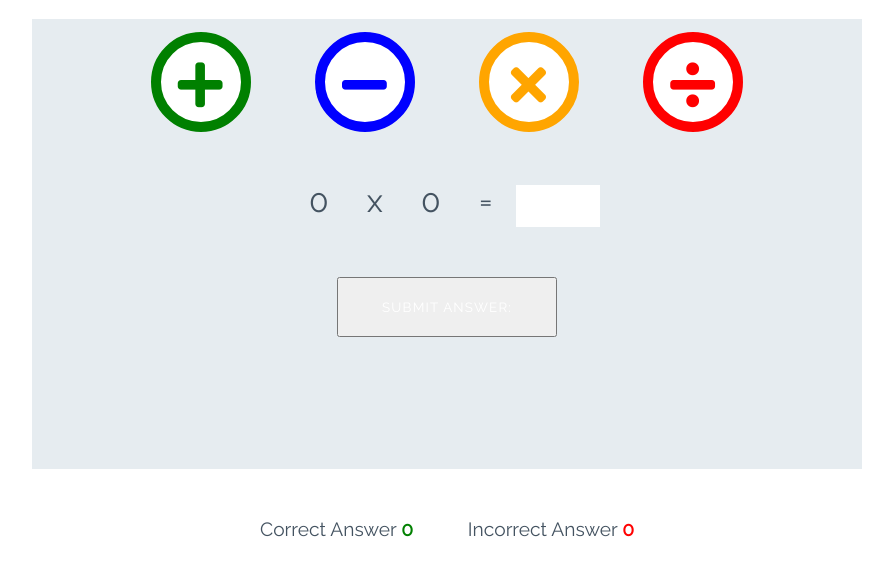
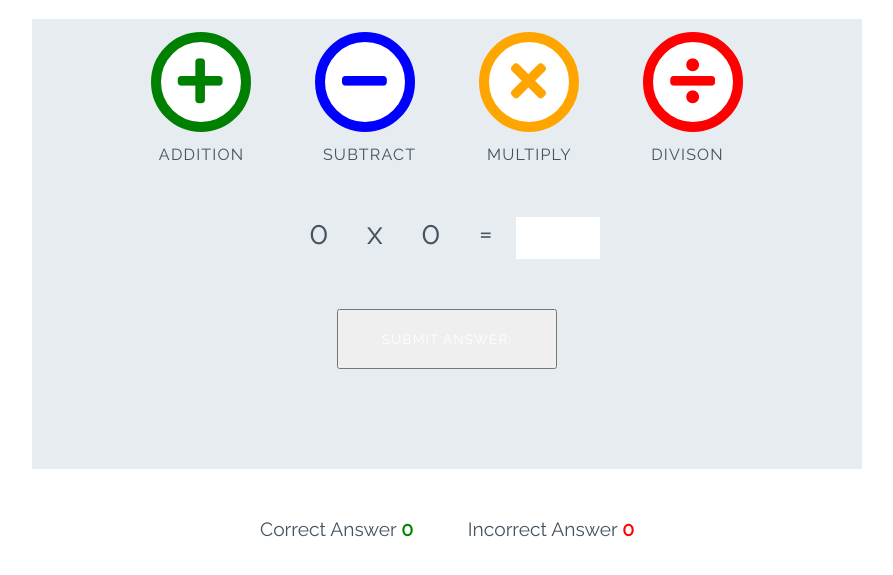
Before and after one commit to bslevin/love-math, a plain HTML site: page index.html in a window 1280 px wide. Shown: the part 71-646 px from the top of the page, without its empty margins (193-1086 px from the left). Drawn offline with Linux system fonts and the light colour scheme.

Commit message:
added css style

```diff
--- a/assets/css/style.css
+++ b/assets/css/style.css
@@ -111,6 +111,13 @@ body {
     transition: all 0.5s;
 }
 
+.btn--big::after {
+    content: attr(data-type);
+    font-size: 1rem;
+    color: #445361;
+    position: relative;
+    left: -0.5em;
+}
 .btn--blue {
     border-color: blue;
     color: blue;
--- a/index.html
+++ b/index.html
@@ -19,16 +19,16 @@
 
     <div class="game-area">
         <div class="control">
-            <button class="btn btn--big btn--green">
+            <button data-type="addition" class="btn btn--big btn--green">
                 <i class="fas fa-plus"></i>
             </button>
-            <button class="btn btn--big btn--blue">
+            <button data-type="subtract" class="btn btn--big btn--blue">
                 <i class="fas fa-minus"></i>
             </button>
-            <button class="btn btn--big btn--orange">
+            <button data-type="multiply" class="btn btn--big btn--orange">
                 <i class="fas fa-times"></i>
             </button>
-            <button class="btn btn--big btn--red">
+            <button data-type="divison" class="btn btn--big btn--red">
                 <i class="fas fa-divide"></i>
             </button>
         </div>
@@ -40,7 +40,7 @@
            <p class="answer-message">Enter Answer:</p>
            <input type="number" id="answer-box">
         </div>
-        <button class="btn btn--grey">Submit Answer:</button>
+        <button data-type="addition" class="btn btn--grey">Submit Answer:</button>
     </div>
 
     <div class="score-area">
```
